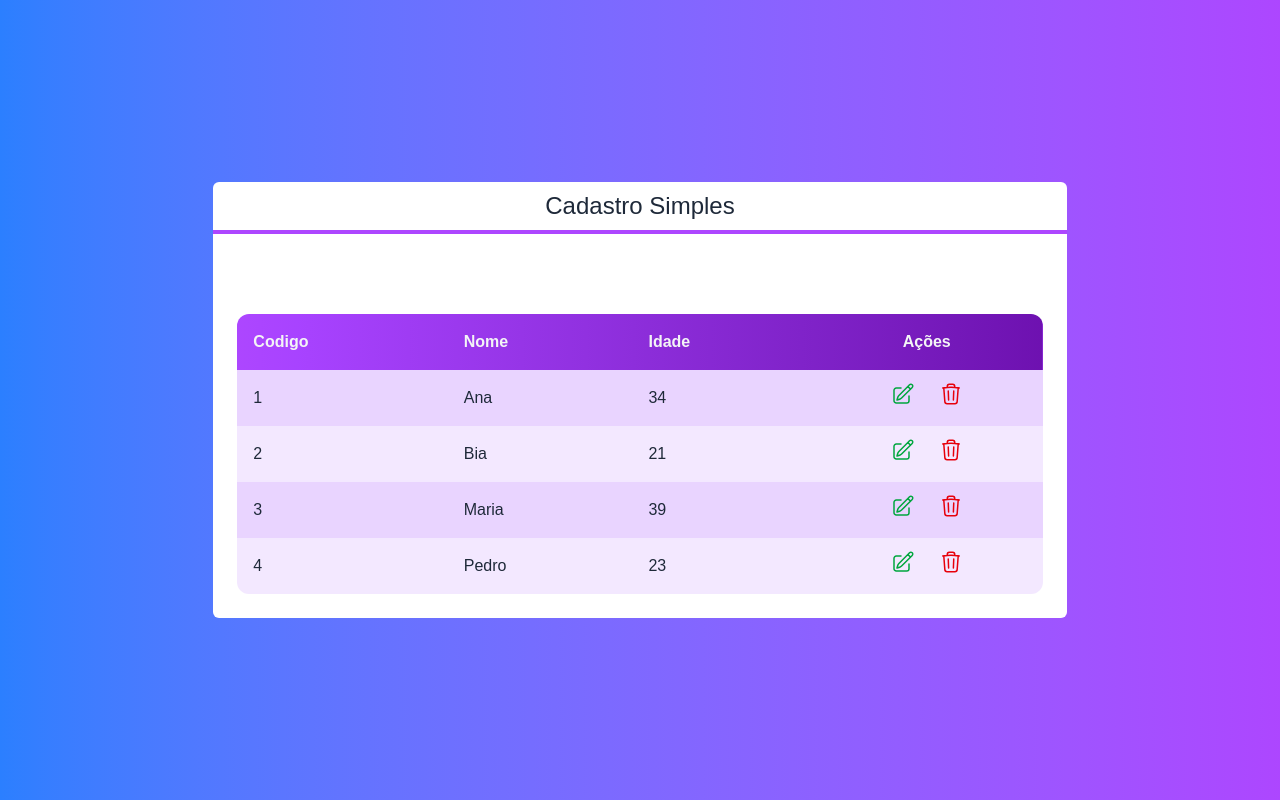
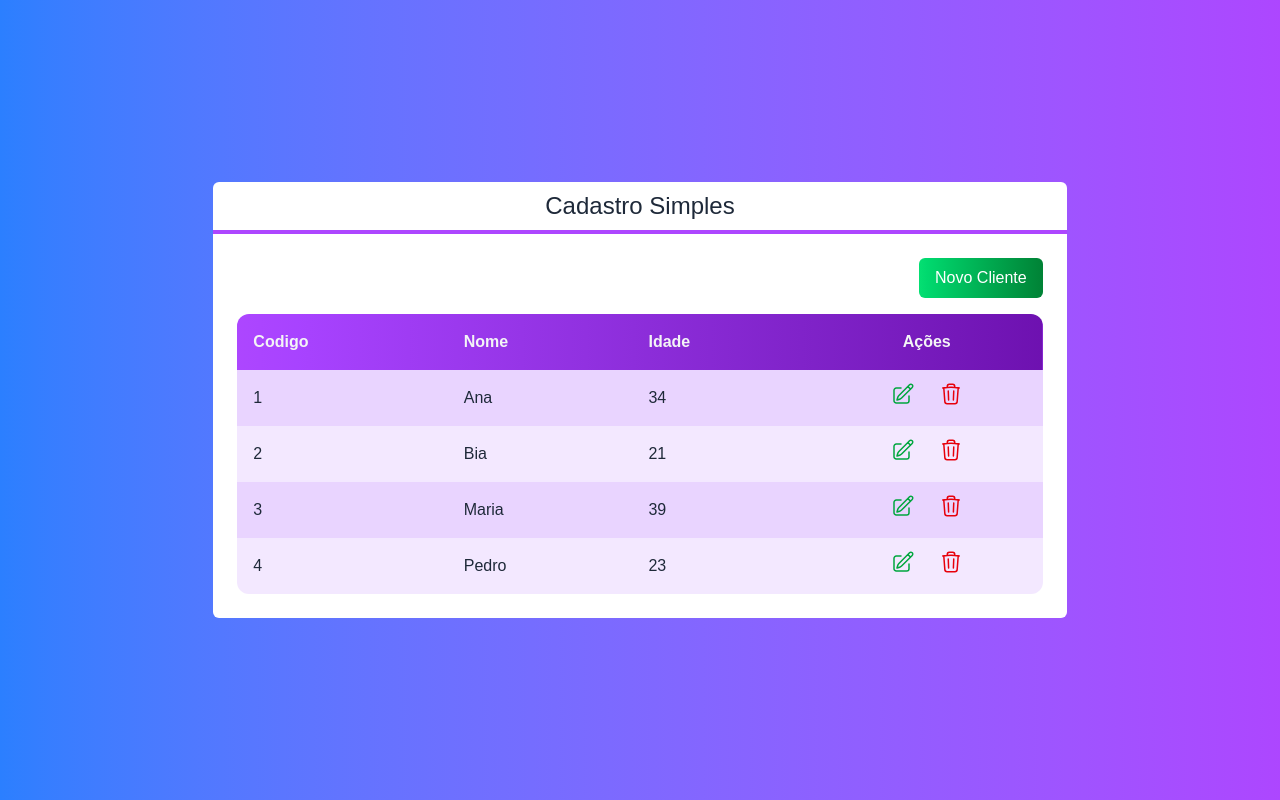
Before and after one commit to LucasGabrielFaustinoDaSilva/Cadastro-Nexjs, a Next.js app in the folder next-crud/: page / in a window 1280 px wide. Built offline with nearby package versions, Linux system fonts and the light colour scheme.

Commit message:
Corriji o botao a parte visivel da tabela ainda estou aprendendo

```diff
--- a/next-crud/package.json
+++ b/next-crud/package.json
@@ -6,7 +6,8 @@
   "dev": "next dev",
   "build": "next build",
   "start": "next start",
-    "lint": "eslint"
+  "lint": "next lint",
+  "clean": "rimraf .next"
 },
 "dependencies": {
   "next": "16.0.10",
--- a/next-crud/src/components/Botao.tsx
+++ b/next-crud/src/components/Botao.tsx
@@ -1,19 +1,30 @@
 interface BotaoProps {
-  cor?: 'green'|'blue'|'gray'
+  cor?: 'green' | 'blue' | 'gray'
   className?: string
-  children: any
-  onClick?:() => void
+  children: React.ReactNode
+  onClick?: () => void
 }
 
-export default function Botao(props: BotaoProps){
+export default function Botao(props: BotaoProps) {
   const cor = props.cor ?? 'gray'
+
+  // Definir cores completas como classes Tailwind
+  const cores = {
+    green: 'bg-gradient-to-r from-green-400 to-green-700',
+    blue: 'bg-gradient-to-r from-blue-400 to-blue-700',
+    gray: 'bg-gradient-to-r from-gray-400 to-gray-700'
+  }
+
   return (
-    <button onClick={props.onClick} className={`
-      bg-gradient-to-r from-${cor}-400 to-${cor}-700 text-white
-      px-4 py-2 rounded-md
-      ${props.className}
-
-    `}>
+    <button
+      onClick={props.onClick}
+      className={`
+        ${cores[cor]}
+        text-white px-4 py-2 rounded-md
+        hover:opacity-90 transition-opacity
+        ${props.className || ''}
+      `}
+    >
       {props.children}
     </button>
   )
--- a/next-crud/src/components/Formulario.tsx
+++ b/next-crud/src/components/Formulario.tsx
@@ -25,7 +25,7 @@ export default function Formulario(props: FormularioProps) {
       valorMudou={setIdade}
       tipo="number" />
       <div className="flex justify-end mt-7">
-        <Botao  cor="blue" className="mr-2" onClick={() => props.clienteMudou?.(new Cliente(nome,+idade,id))}>{id ? 'Alterar' : 'Salvar'}</Botao>
+      <Botao  cor="blue" className={`mr-2 px-6`} onClick={() => props.clienteMudou?.(new Cliente(nome,+idade,id))}>{id ? "Alterar" : "Salvar"}</Botao>
         <Botao onClick={props.cancelado} >Cancelar</Botao>
       </div>
     </div>
--- a/next-crud/src/pages/index.tsx
+++ b/next-crud/src/pages/index.tsx
@@ -8,6 +8,8 @@ import Botao from "../components/Botao";
 import Formulario from "../components/Formulario";
 
 export default function Home() {
+  const [cliente,setCliente] = useState(Cliente.vazio())
+  const[visivel,setVisivel] = useState <'tabela' | 'form'>('tabela')
   const clientes = [
     new Cliente('Ana', 34, '1'),
     new Cliente('Bia', 21, '2'),
@@ -16,17 +18,25 @@ export default function Home() {
   ]
 
   function clienteSelecionado(cliente:Cliente){
-    console.log(cliente.nome)
+    setCliente(cliente)
+    setVisivel('form')
   }
   function clienteExcluido(cliente:Cliente){
     console.log(`excluido ${cliente.nome}`)
   }
 
+  function novoCliente(){
+    setCliente(Cliente.vazio())
+    setVisivel('form')
+
+  }
   function salvarCliente(cliente: Cliente){
     console.log(cliente)
+    setVisivel('tabela')
+
   }
 
-  const [visivel,setVisivel] = useState<'tabela' | 'form'>('tabela')
+
 
   return (
    <div className={`
@@ -38,13 +48,13 @@ export default function Home() {
       {visivel === 'tabela' ? (
         <>
         <div className="flex justify-end">
-          <Botao cor="green" className="mb-4" onClick={() => setVisivel('form')}>Novo Cliente</Botao>
+          <Botao cor="green" className="mb-4" onClick={novoCliente}>Novo Cliente</Botao>
         </div>
         <Tabela clientes={clientes} clienteSelecionado={clienteSelecionado}
         clienteExcluido={clienteExcluido}/>
       </>
       ):(
-        <Formulario cliente={clientes[2]}
+        <Formulario cliente={cliente}
           clienteMudou={salvarCliente}
         cancelado={() => setVisivel('tabela')}
         />
```
Lines whose indentation alone changed are shown as unchanged.
